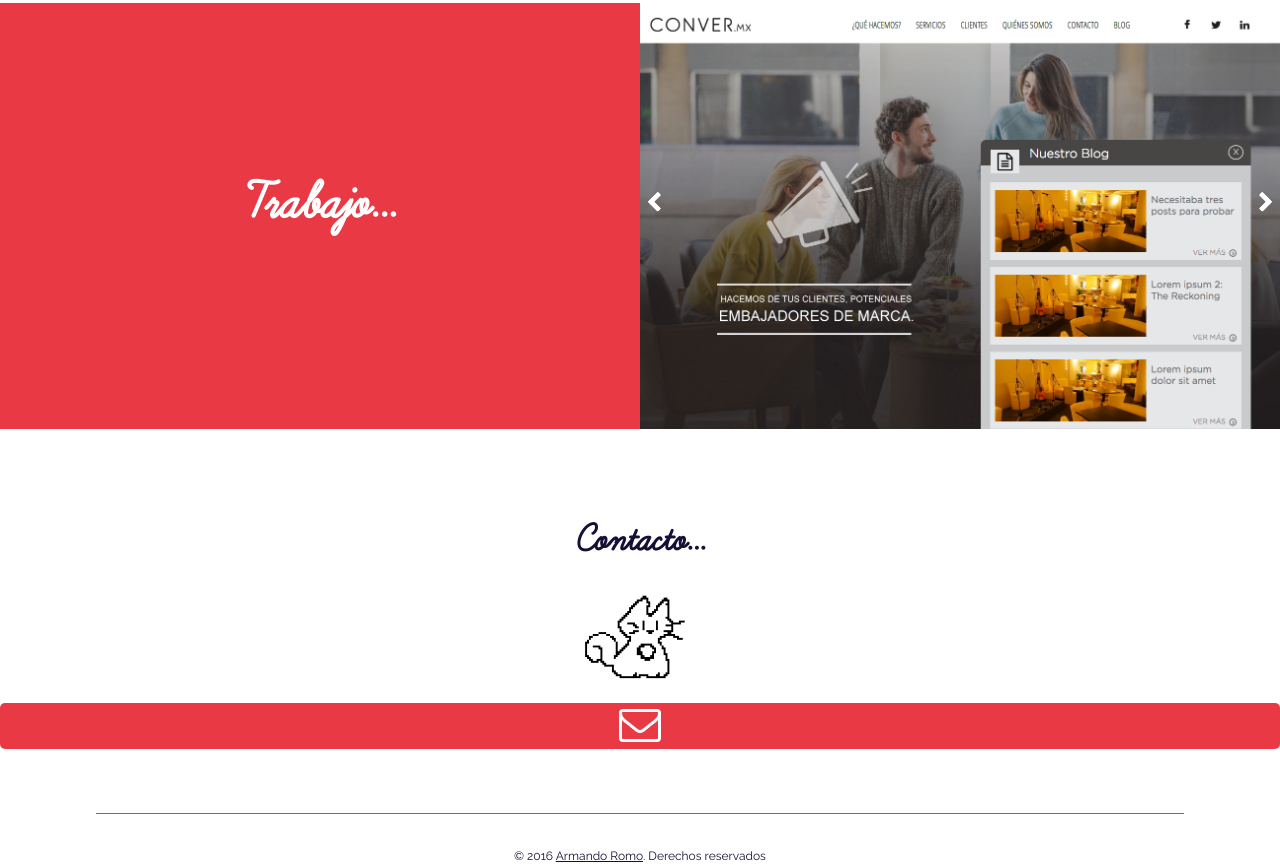
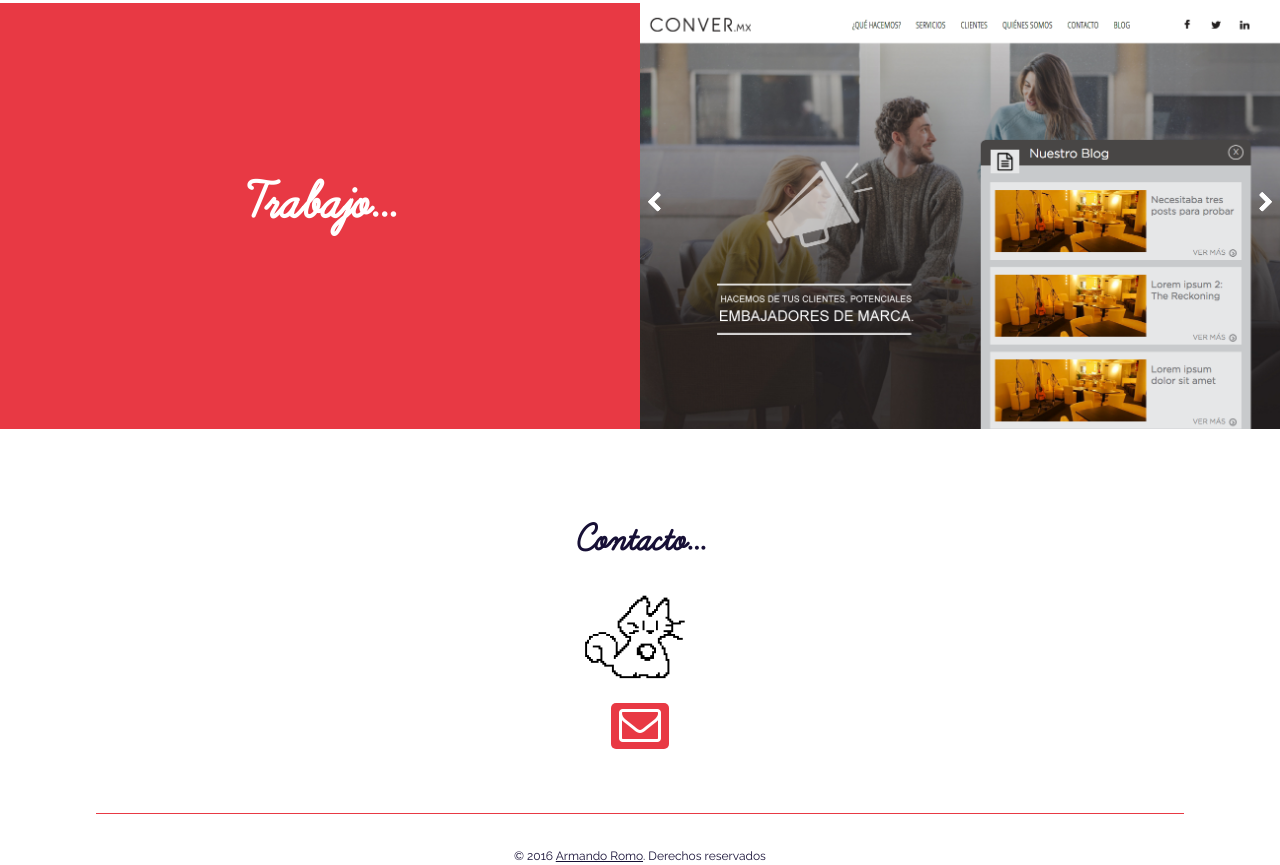
Before and after one commit to ArmansMagnanimus/book, a plain HTML site: page index.html in a window 1280 px wide. Shown: the part 1290-2155 px from the top of the page. Drawn offline with Linux system fonts and the light colour scheme.

Commit message:
Ashh boton correo

```diff
--- a/css/style.css
+++ b/css/style.css
@@ -250,7 +250,7 @@ p {
 }
 .boton-correo {
 	display: block;
-	width: 58;
+	width: 58px;
 	height: 46px;
 	background-color: #e83944;
 	border-radius: 5px;
```
